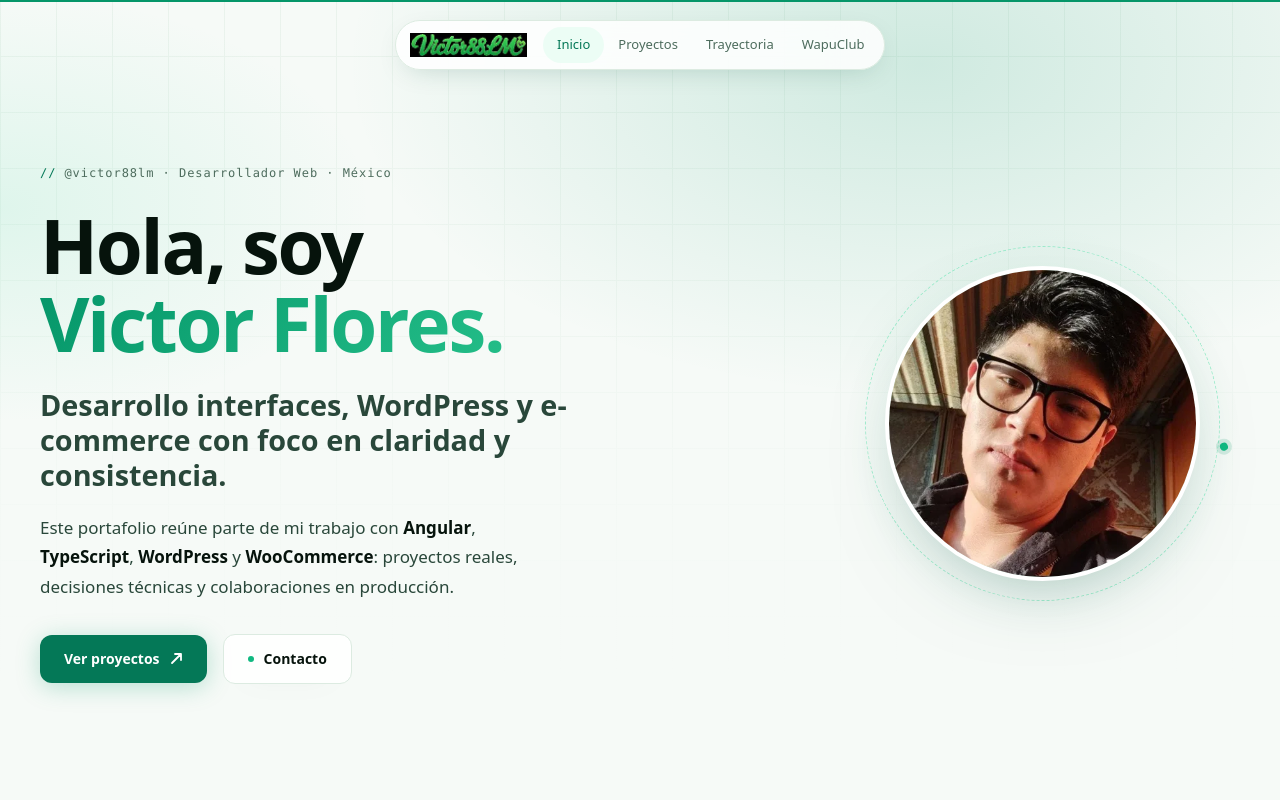
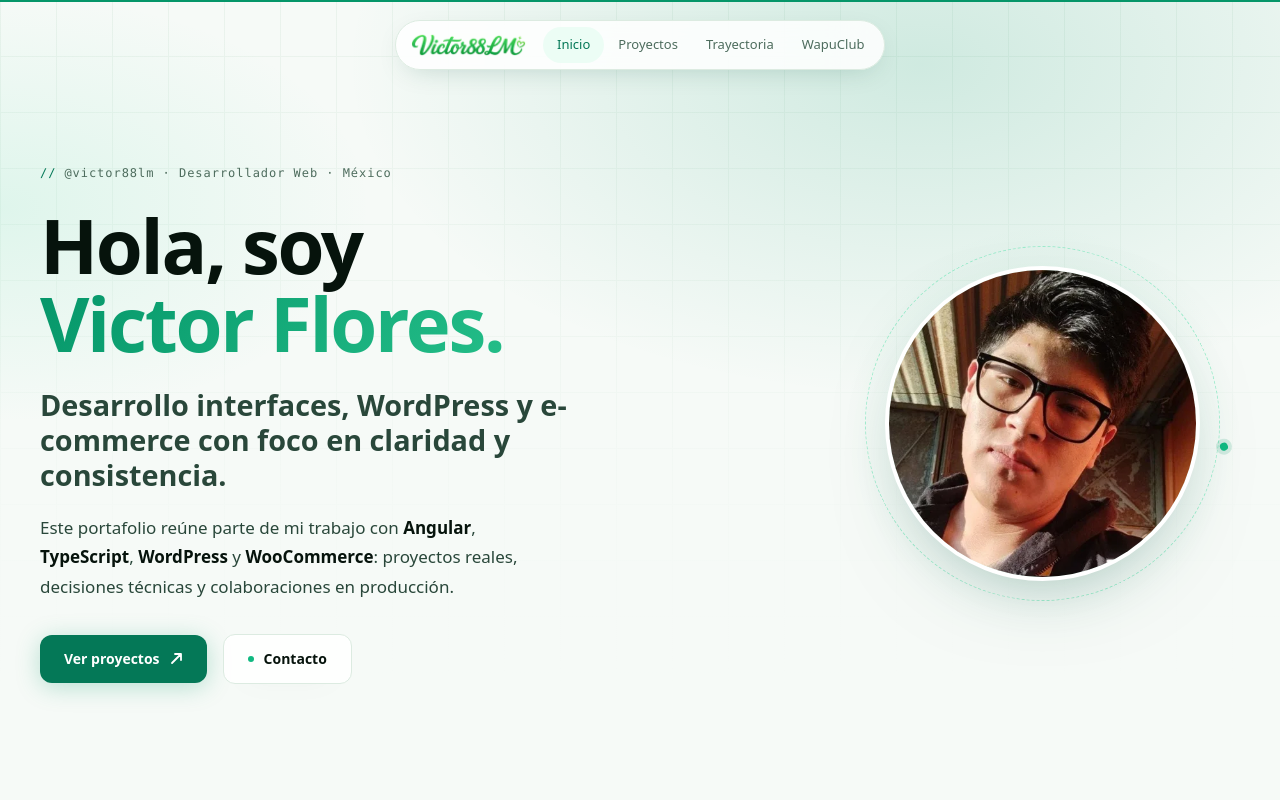
Before and after one commit to victor88lm/portafolio-wapu, a React (Vite) app: page / in a window 1280 px wide. Shown: the top 800 px of the page. Built offline with nearby package versions, Linux system fonts and the light colour scheme.

Commit message:
Restore transparent header logo

```diff
--- a/src/components/layout/Header.tsx
+++ b/src/components/layout/Header.tsx
@@ -6,7 +6,7 @@ import { useScrollSpy } from '@/hooks/useScrollSpy'
 import { cn } from '@/lib/cn'
 import { EASE_OUT } from '@/lib/motion'
 
-const logoSrc = '/assets/img/victor88lm-logo-header-240.webp'
+const logoSrc = '/assets/img/victor88lm-logo-240.webp'
 
 const overlaySocials = [
   { label: 'Instagram', url: site.social.instagram },
```
Also changed, not shown: public/assets/img/victor88lm-logo-header-240.webp (deleted).
